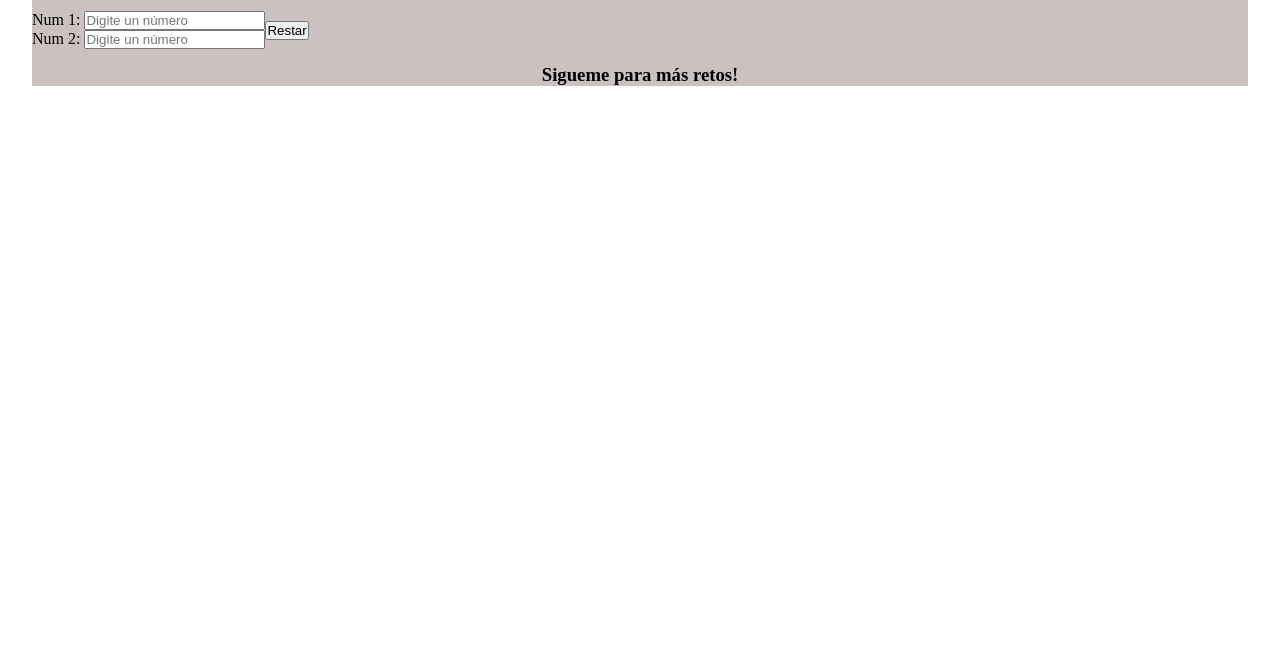
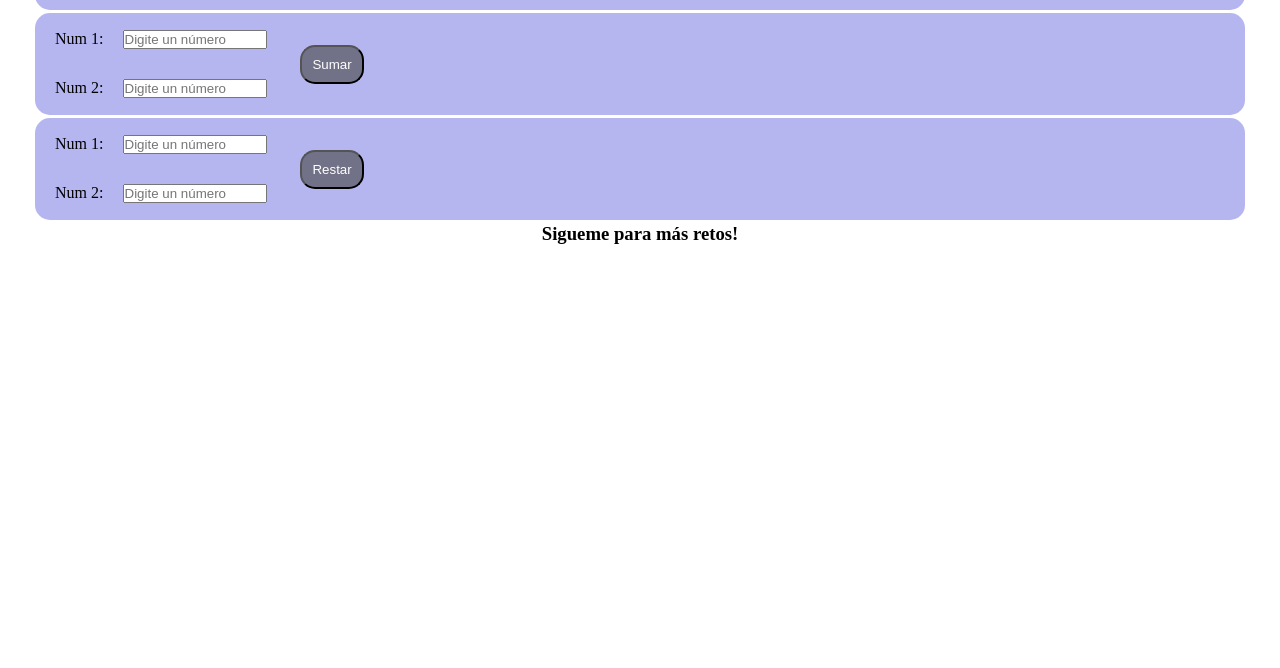
Before and after one commit to jesusmora65/Calculadora-B-sica, a plain HTML site: page index.html in a window 1280 px wide. Shown: the part 132-800 px from the top of the page. Drawn offline with Linux system fonts and the light colour scheme.

Commit message:
Actualizar CSS

```diff
--- a/CSS/style.css
+++ b/CSS/style.css
@@ -9,11 +9,33 @@
     display: flex;
     align-items: center;
     margin-bottom:15px;
-
+    background-color: rgb(181, 181, 240);
+    border-radius: 15px;
+    padding:2px;
+    margin:3px;
 }
 
+input{
+    width:55%;
+    margin:15px;
+}
+
+button{
+   margin-right:10px;
+   padding:10px;
+   border-radius: 15px;
+   background-color: rgb(113, 113, 135);
+   color:white;
+}
+
+button:hover{
+   background-color: white;
+   color:rgb(113, 113, 135);
+}
+
+
 .container{
-background-color: rgb(204, 193, 193);
+
 width: 95%;
 min-width:300px ;
 margin:auto;
```
